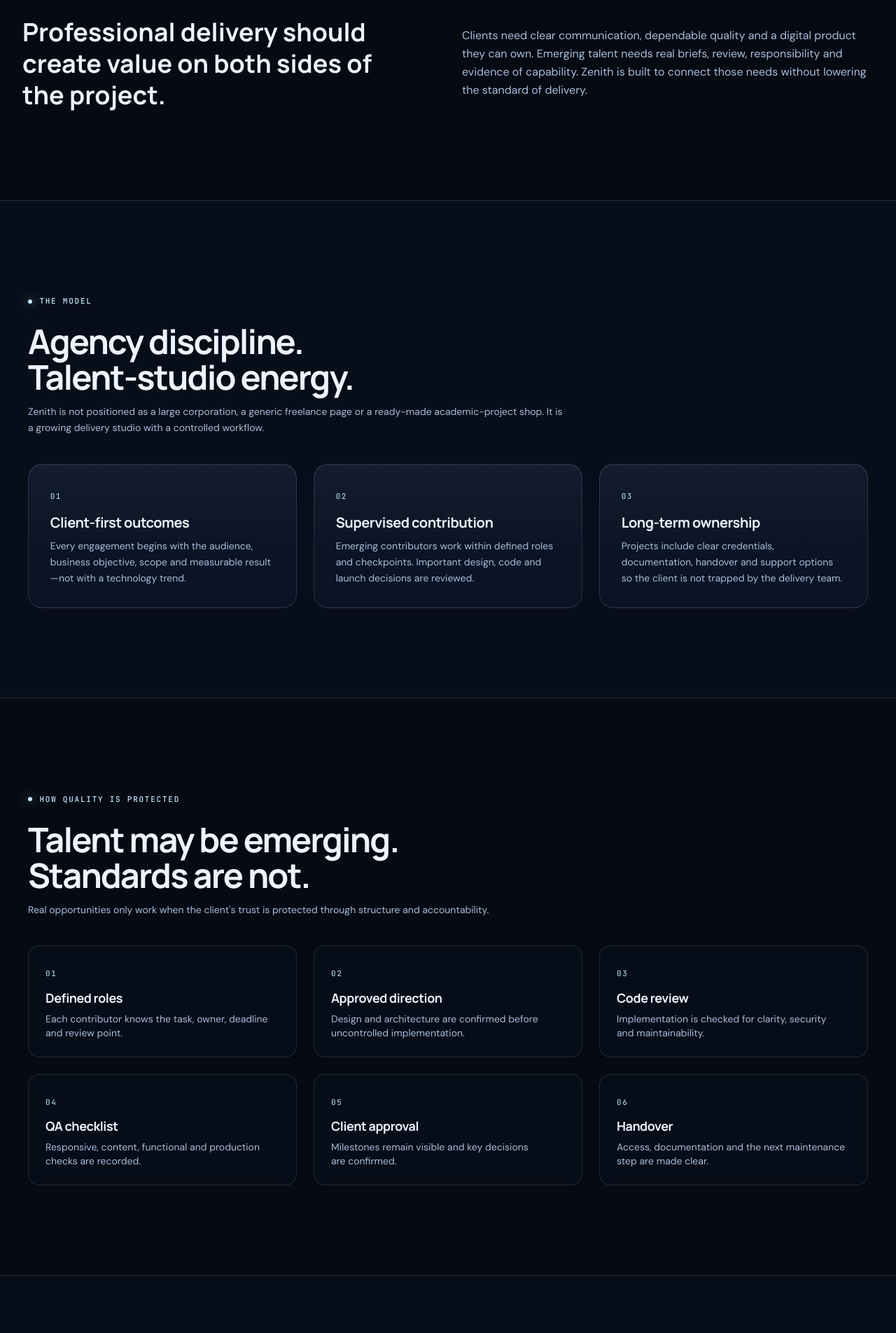
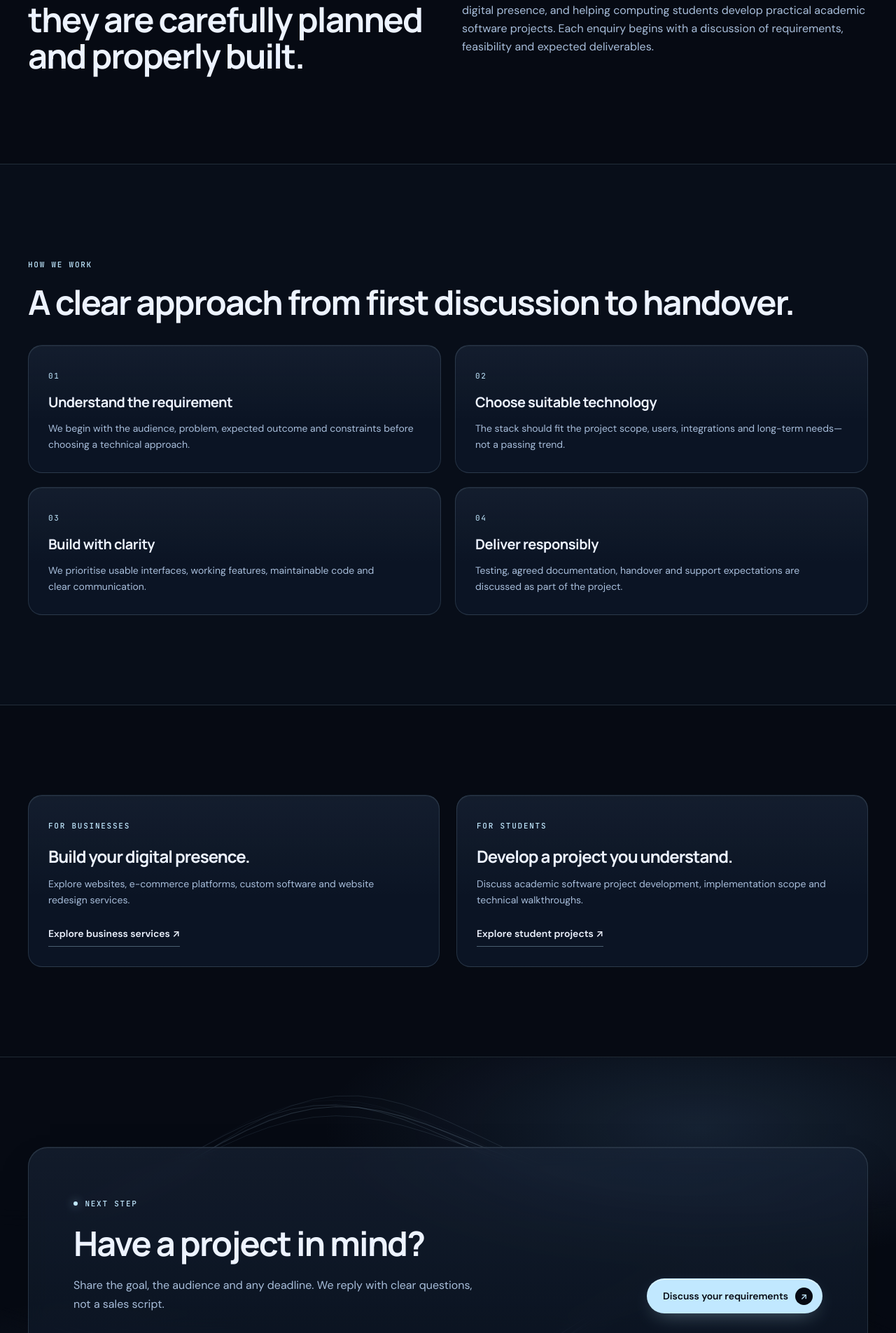
Before and after one commit to musammilvilayil/zenith, a React (Vite) app: page /about in a window 1280 px wide. Shown: the part 895-2800 px from the top of the page at 70% size. Built offline with nearby package versions, Linux system fonts and the light colour scheme.

Commit message:
Rewrite About page for the approved development studio positioning

```diff
--- a/src/pages/AboutPage.jsx
+++ b/src/pages/AboutPage.jsx
@@ -4,38 +4,11 @@ import CtaBanner from "@/components/ui/CtaBanner";
 import PageHero from "@/components/ui/PageHero";
 import { BRAND_IMAGES } from "@/data/site";
 
-const MODEL_CARDS = [
-  {
-    num: "01",
-    title: "Client-first outcomes",
-    desc: "Every engagement begins with the audience, business objective, scope and measurable result—not with a technology trend.",
-  },
-  {
-    num: "02",
-    title: "Supervised contribution",
-    desc: "Emerging contributors work within defined roles and checkpoints. Important design, code and launch decisions are reviewed.",
-  },
-  {
-    num: "03",
-    title: "Long-term ownership",
-    desc: "Projects include clear credentials, documentation, handover and support options so the client is not trapped by the delivery team.",
-  },
-];
-
-const QA_STEPS = [
-  { num: "01", title: "Defined roles", desc: "Each contributor knows the task, owner, deadline and review point." },
-  { num: "02", title: "Approved direction", desc: "Design and architecture are confirmed before uncontrolled implementation." },
-  { num: "03", title: "Code review", desc: "Implementation is checked for clarity, security and maintainability." },
-  { num: "04", title: "QA checklist", desc: "Responsive, content, functional and production checks are recorded." },
-  { num: "05", title: "Client approval", desc: "Milestones remain visible and key decisions are confirmed." },
-  { num: "06", title: "Handover", desc: "Access, documentation and the next maintenance step are made clear." },
-];
-
-const VALUES = [
-  { title: "Clarity", desc: "Plain communication, visible scope and honest trade-offs." },
-  { title: "Craft", desc: "Thoughtful details that improve trust, usability and maintainability." },
-  { title: "Responsibility", desc: "Ownership of deadlines, quality, data and client confidence." },
-  { title: "Growth", desc: "Every project should improve the business and the people who build it." },
+const PRINCIPLES = [
+  ["01","Understand the requirement","We begin with the audience, problem, expected outcome and constraints before choosing a technical approach."],
+  ["02","Choose suitable technology","The stack should fit the project scope, users, integrations and long-term needs—not a passing trend."],
+  ["03","Build with clarity","We prioritise usable interfaces, working features, maintainable code and clear communication."],
+  ["04","Deliver responsibly","Testing, agreed documentation, handover and support expectations are discussed as part of the project."],
 ];
 
 export default function AboutPage() {
@@ -43,149 +16,15 @@ export default function AboutPage() {
     <>
       <PageHead />
       <PageHero
-        eyebrow="About Zenith"
-        title="A digital agency designed to grow businesses and people."
-        description="Zenith Softworks combines product thinking, premium design, practical engineering and supervised emerging talent to deliver work that clients can trust and contributors can learn from."
-        aside={
-          <div className="z-glass overflow-hidden rounded-[1.5rem] p-2">
-            <img
-              src={BRAND_IMAGES.heroAbstractImg}
-              alt="Zenith Softworks visual identity"
-              className="aspect-[16/10] w-full rounded-2xl object-cover"
-            />
-          </div>
-        }
+        eyebrow="About Zenith Softworks"
+        title="A digital development studio built around practical solutions."
+        description="Zenith Softworks is based in Kerala and works with businesses and students across India. We develop business websites, e-commerce platforms, custom software and academic software projects."
+        aside={<div className="z-glass overflow-hidden rounded-[1.5rem] p-2"><img src={BRAND_IMAGES.heroAbstractImg} alt="Zenith Softworks digital development visual" className="aspect-[16/10] w-full rounded-2xl object-cover" /></div>}
       />
-
-      <section className="z-section">
-        <div className="mx-auto grid max-w-7xl gap-10 px-5 sm:px-8 lg:grid-cols-2 lg:items-center">
-          <p className="font-display text-3xl font-bold leading-tight text-ink sm:text-4xl">
-            Professional delivery should create value on both sides of the project.
-          </p>
-          <p className="text-base leading-relaxed text-muted">
-            Clients need clear communication, dependable quality and a digital product they can
-            own. Emerging talent needs real briefs, review, responsibility and evidence of
-            capability. Zenith is built to connect those needs without lowering the standard of
-            delivery.
-          </p>
-        </div>
-      </section>
-
-      <section className="z-section border-y border-line bg-navy/40">
-        <div className="z-container">
-          <div className="max-w-3xl">
-            <span className="z-label z-label-accent z-eyebrow">
-              The model
-            </span>
-            <h2 className="z-display-md mt-5 text-ink">
-              Agency discipline. Talent-studio energy.
-            </h2>
-            <p className="mt-3 text-sm leading-relaxed text-muted">
-              Zenith is not positioned as a large corporation, a generic freelance page or a
-              ready-made academic-project shop. It is a growing delivery studio with a controlled
-              workflow.
-            </p>
-          </div>
-          <div className="mt-10 grid gap-6 md:grid-cols-3">
-            {MODEL_CARDS.map((card) => (
-              <article
-                key={card.num}
-                className="z-card z-card-pad"
-              >
-                <span className="z-num">{card.num}</span>
-                <h3 className="mt-3 font-display text-xl font-bold text-ink">{card.title}</h3>
-                <p className="mt-2 text-sm leading-relaxed text-muted">{card.desc}</p>
-              </article>
-            ))}
-          </div>
-        </div>
-      </section>
-
-      <section className="z-section">
-        <div className="z-container">
-          <div className="max-w-3xl">
-            <span className="z-label z-label-accent z-eyebrow">
-              How quality is protected
-            </span>
-            <h2 className="z-display-md mt-5 text-ink">
-              Talent may be emerging. Standards are not.
-            </h2>
-            <p className="mt-3 text-sm leading-relaxed text-muted">
-              Real opportunities only work when the client&apos;s trust is protected through
-              structure and accountability.
-            </p>
-          </div>
-
-          <div className="mt-10 grid gap-6 sm:grid-cols-2 lg:grid-cols-3">
-            {QA_STEPS.map((step) => (
-              <div
-                key={step.num}
-                className="rounded-2xl border border-line bg-navy/35 p-6 backdrop-blur"
-              >
-                <span className="z-num">{step.num}</span>
-                <h3 className="mt-2 font-display text-lg font-bold text-ink">{step.title}</h3>
-                <p className="mt-1.5 text-sm text-muted">{step.desc}</p>
-              </div>
-            ))}
-          </div>
-        </div>
-      </section>
-
-      <section className="z-section border-y border-line bg-navy/40">
-        <div className="z-container">
-          <span className="z-label z-label-accent z-eyebrow">
-            What we value
-          </span>
-          <h2 className="z-display-md mt-5 text-ink">
-            The principles behind the work.
-          </h2>
-          <div className="mt-10 grid gap-6 sm:grid-cols-2 lg:grid-cols-4">
-            {VALUES.map((val) => (
-              <div
-                key={val.title}
-                className="z-card p-6"
-              >
-                <strong className="block font-display text-lg text-ink">{val.title}</strong>
-                <span className="mt-2 block text-sm leading-relaxed text-muted">{val.desc}</span>
-              </div>
-            ))}
-          </div>
-        </div>
-      </section>
-
-      <section className="z-section">
-        <div className="mx-auto grid max-w-7xl gap-10 px-5 sm:px-8 lg:grid-cols-2 lg:items-center">
-          <div>
-            <span className="z-label z-label-accent z-eyebrow">
-              For emerging talent
-            </span>
-            <p className="z-display-md mt-5 text-ink">
-              Build work that can survive a real client review.
-            </p>
-          </div>
-          <div className="space-y-6">
-            <p className="text-base leading-relaxed text-muted">
-              The Zenith Talent Network is for people willing to learn through delivery, accept
-              feedback and take responsibility for quality—not people looking only for a
-              certificate.
-            </p>
-            <Link
-              to="/talent/"
-              className="z-btn z-btn-primary"
-            >
-              Join Zenith Talent
-            </Link>
-          </div>
-        </div>
-      </section>
-
-      <CtaBanner
-        title="Build with Zenith."
-        primaryLabel="Start a client project"
-        primaryHref="/contact/"
-        secondaryLabel="Apply to join"
-        secondaryHref="/talent/"
-      />
+      <section className="z-section"><div className="z-container grid gap-10 lg:grid-cols-2 lg:items-center"><h2 className="z-display-md">Ideas become useful when they are carefully planned and properly built.</h2><p className="text-base leading-relaxed text-muted">We work across two areas: helping businesses establish or improve their digital presence, and helping computing students develop practical academic software projects. Each enquiry begins with a discussion of requirements, feasibility and expected deliverables.</p></div></section>
+      <section className="z-section border-y border-line bg-navy/40"><div className="z-container"><span className="z-label z-label-accent">How we work</span><h2 className="z-display-md mt-4">A clear approach from first discussion to handover.</h2><div className="mt-9 grid gap-5 sm:grid-cols-2">{PRINCIPLES.map(([num,title,desc])=><article key={num} className="z-card p-7"><span className="z-num">{num}</span><h3 className="mt-3 font-display text-xl font-bold">{title}</h3><p className="mt-3 text-sm leading-relaxed text-muted">{desc}</p></article>)}</div></div></section>
+      <section className="z-section"><div className="z-container grid gap-6 md:grid-cols-2"><article className="z-card p-7"><span className="z-label z-label-accent">For businesses</span><h2 className="mt-4 font-display text-2xl font-bold">Build your digital presence.</h2><p className="mt-3 text-sm leading-relaxed text-muted">Explore websites, e-commerce platforms, custom software and website redesign services.</p><Link to="/business/" className="z-link mt-5">Explore business services ↗</Link></article><article className="z-card p-7"><span className="z-label z-label-accent">For students</span><h2 className="mt-4 font-display text-2xl font-bold">Develop a project you understand.</h2><p className="mt-3 text-sm leading-relaxed text-muted">Discuss academic software project development, implementation scope and technical walkthroughs.</p><Link to="/student-projects/" className="z-link mt-5">Explore student projects ↗</Link></article></div></section>
+      <CtaBanner title="Have a project in mind?" primaryLabel="Discuss your requirements" primaryHref="/contact/" />
     </>
   );
 }
```
